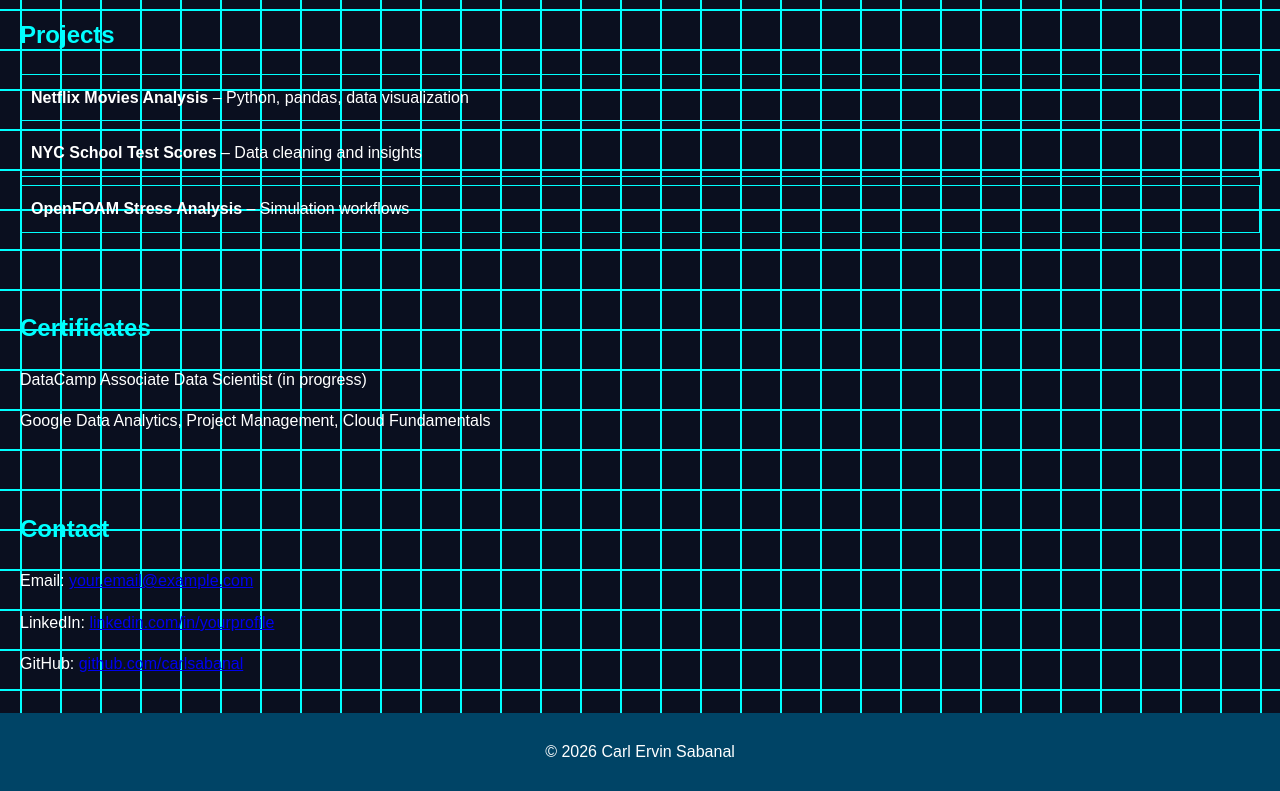
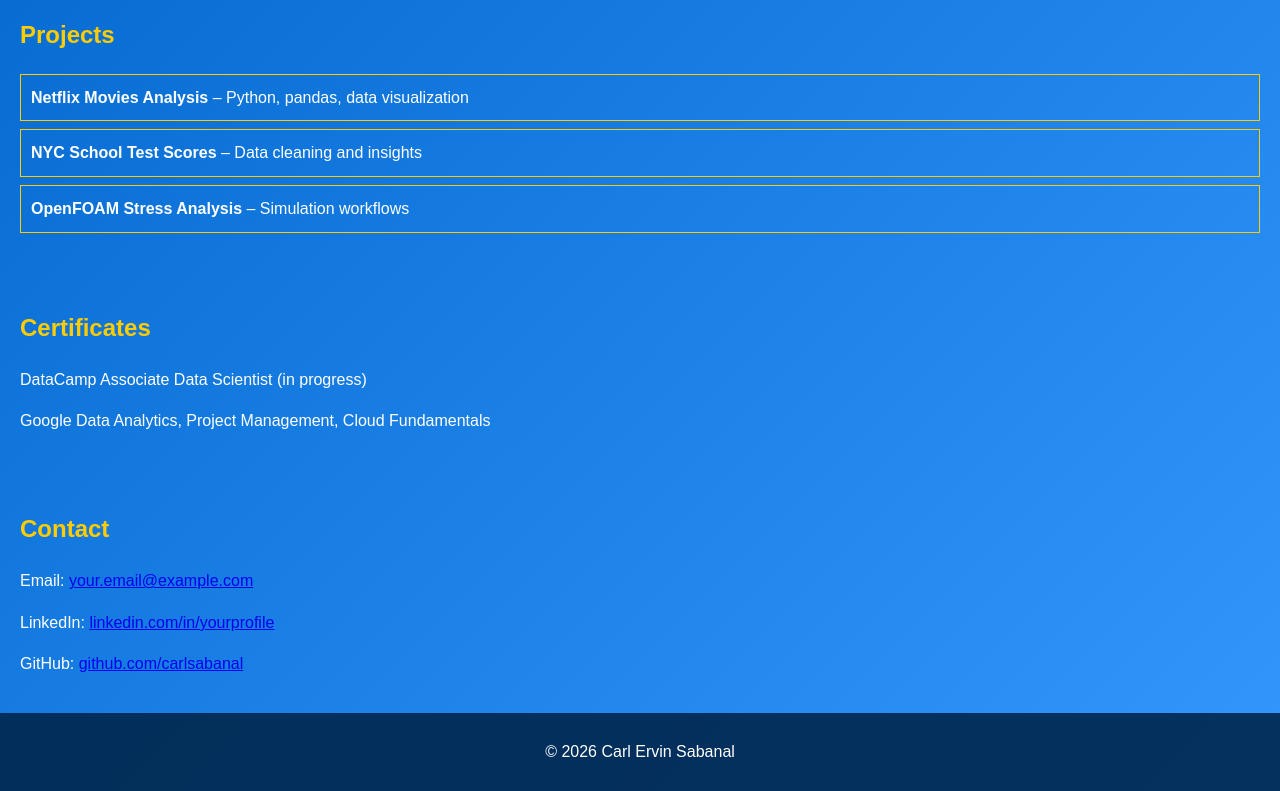
Before and after one commit to Asgardianxyz/carlsabanal.github.io, a plain HTML site: page index.html in a window 1280 px wide. Shown: the part 411-1202 px from the top of the page. Drawn offline with Linux system fonts and the light colour scheme.

Commit message:
Update style.css

```diff
--- a/style.css
+++ b/style.css
@@ -3,21 +3,19 @@ body {
   margin: 0;
   line-height: 1.6;
   color: #ffffff; /* white text for readability */
-  background-color: #0a0f1f; /* dark navy base */
-  background-image:
-    linear-gradient(#00ffff 2px, transparent 2px),
-    linear-gradient(90deg, #00ffff 2px, transparent 2px);
-  background-size: 40px 40px;
-  animation: moveGrid 10s linear infinite;
+  background: linear-gradient(135deg, #00264d, #004080, #0066cc, #3399ff, #66ccff);
+  background-size: 400% 400%;
+  animation: stressGradient 20s ease infinite;
 }
 
-@keyframes moveGrid {
-  from { background-position: 0 0; }
-  to { background-position: 40px 40px; }
+@keyframes stressGradient {
+  0% { background-position: 0% 50%; }
+  50% { background-position: 100% 50%; }
+  100% { background-position: 0% 50%; }
 }
 
 header {
-  background: #004466; /* solid header bar */
+  background: rgba(0, 38, 77, 0.9);
   color: #fff;
   padding: 20px;
   text-align: center;
@@ -31,15 +29,15 @@ nav a {
 
 section {
   padding: 20px;
-  /* removed background box completely */
+  /* no background box, text sits directly on gradient */
 }
 
 h2 {
-  color: #00ffff; /* cyan headings to match blueprint lines */
+  color: #ffcc00; /* highlight headings like stress hotspots */
 }
 
 footer {
-  background: #004466;
+  background: rgba(0, 38, 77, 0.9);
   color: #fff;
   text-align: center;
   padding: 10px;
@@ -53,7 +51,7 @@ footer {
 
 #projects li {
   padding: 10px;
-  border: 1px solid #00ffff;
+  border: 1px solid #ffcc00;
   margin: 8px 0;
   cursor: pointer;
   transition: 0.3s;
@@ -61,7 +59,7 @@ footer {
 }
 
 #projects li:hover {
-  background: rgba(0,255,255,0.2);
+  background: rgba(255, 204, 0, 0.2);
 }
 
 /* Modal styling */
```
